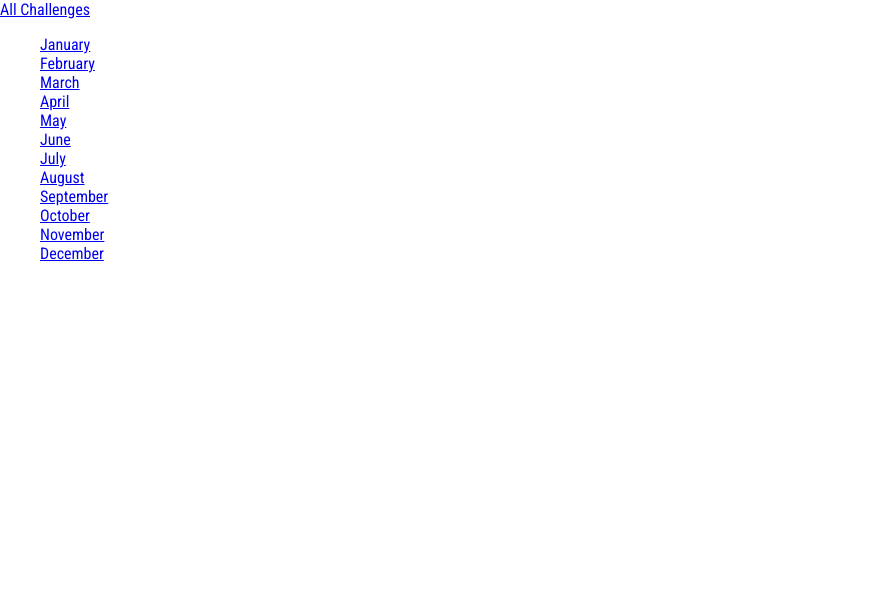
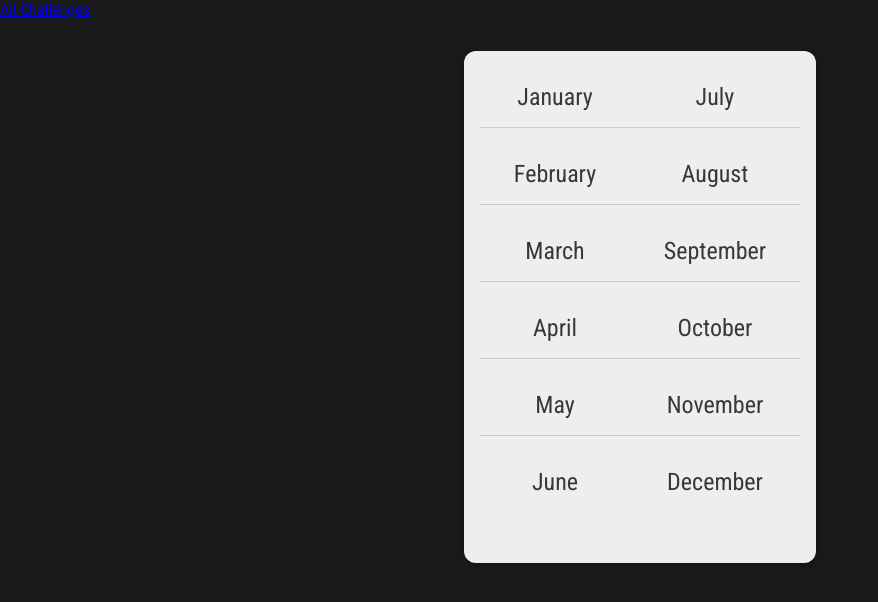
Before and after one commit to Ashu/django-practical-guide, a Django app: page /challenges/ in a window 1280 px wide. Shown: the top 602 px of the page, without its empty margins (0-878 px from the left). Run offline with Django 3.2, Linux system fonts and the light colour scheme.

Commit message:
- Updated stylesheets

```diff
--- a/challenges/static/challenges/challenges.css
+++ b/challenges/static/challenges/challenges.css
@@ -1,3 +1,37 @@
 ul {
     list-style: none;
+    margin: 2rem auto;
+    width: 90%;
+    max-width: 20rem;
+    box-shadow: 0 2px 8px rgba(0, 0, 0, 0.26);
+    padding: 1rem;
+    border-radius: 12px;
+    display: flex;
+    flex-direction: column;
+    flex-wrap: wrap;
+    height: 30rem;
+    background-color: #eeeeee;
 }
+
+li {
+    margin: 1rem 0;
+    text-align: center;
+    font-size: 1.5rem;
+    border-bottom: 1px solid #ccc;
+    padding-bottom: 1rem;
+}
+
+li:last-of-type,
+li:nth-of-type(6) {
+    border-bottom: none;
+}
+
+li a {
+    text-decoration: none;
+    color: #383838;
+}
+
+li a:hover,
+li a:active {
+    color: #7e0154;
+}
--- a/challenges/templates/challenges/index.html
+++ b/challenges/templates/challenges/index.html
@@ -4,6 +4,7 @@
 {% block css_files %}
     <link rel="stylesheet" href="{% static "challenges/challenges.css" %}">
 {% endblock css_files %}
+
 {% block page_title %}
     All Challenges
 {% endblock page_title %}
--- a/static/styles.css
+++ b/static/styles.css
@@ -6,5 +6,5 @@ html {
 
 body {
   margin: 0;
-  /* background-color: #1a1a1a; */
+  background-color: #1a1a1a;
 }
```
